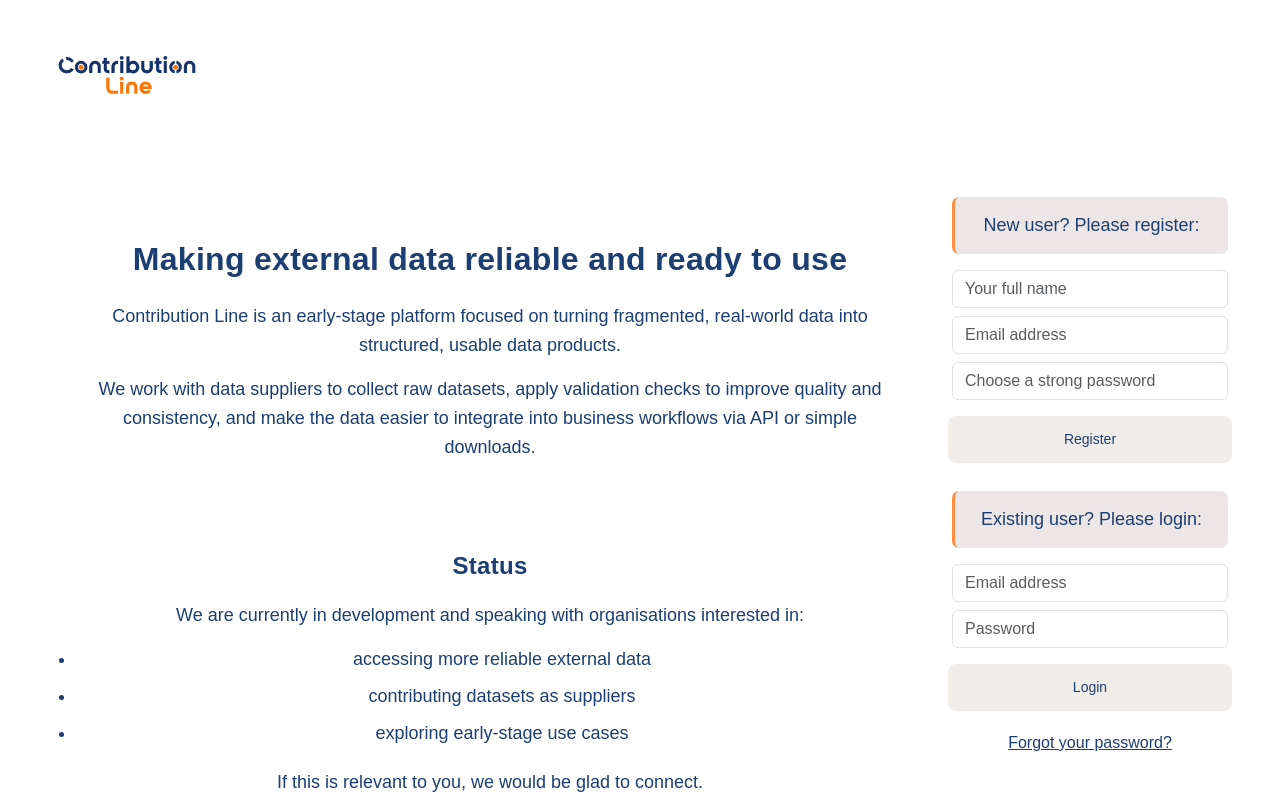
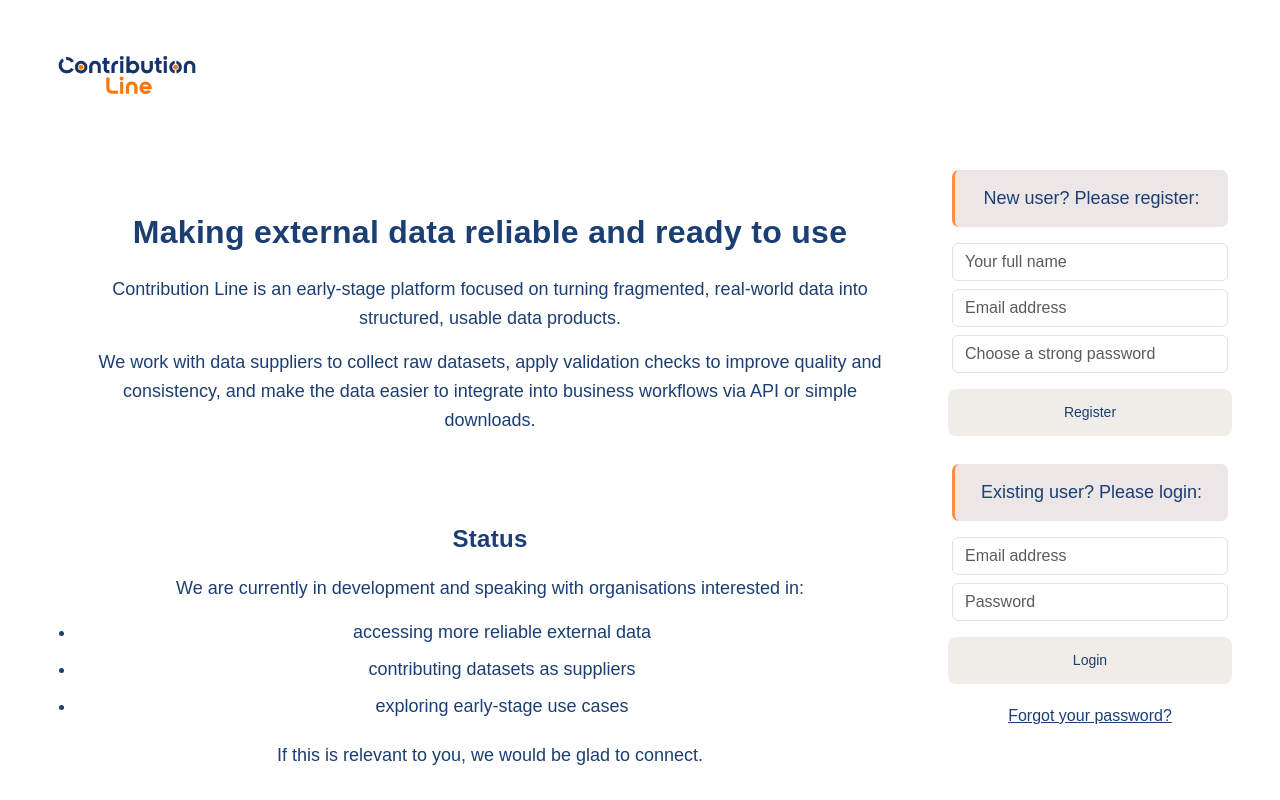
Before and after one commit to Alec-Hajinoff/Contribution_Line_Refinery, a React (Create React App) app in the folder React/: page / in a window 1280 px wide. Shown: the top 800 px of the page. Built offline with nearby package versions, Linux system fonts and the light colour scheme.

Commit message:
25/4/26, 5:40

```diff
--- a/React/src/Header.js
+++ b/React/src/Header.js
@@ -18,9 +18,6 @@ function Header() {
           </Link>
         </div>
       </div>
-      <div className="row-auto">
-        <br />
-      </div>
     </div>
   );
 }
```
